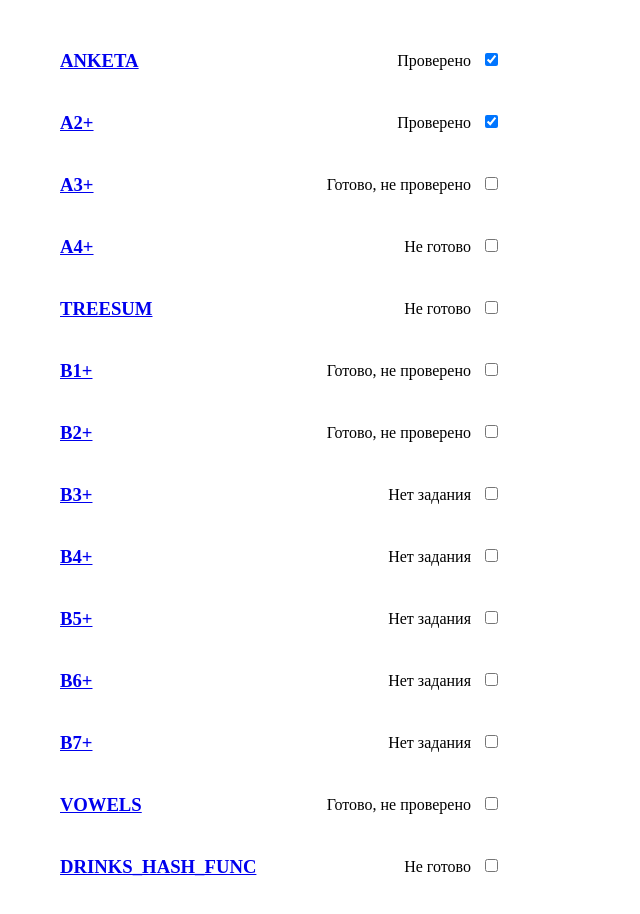
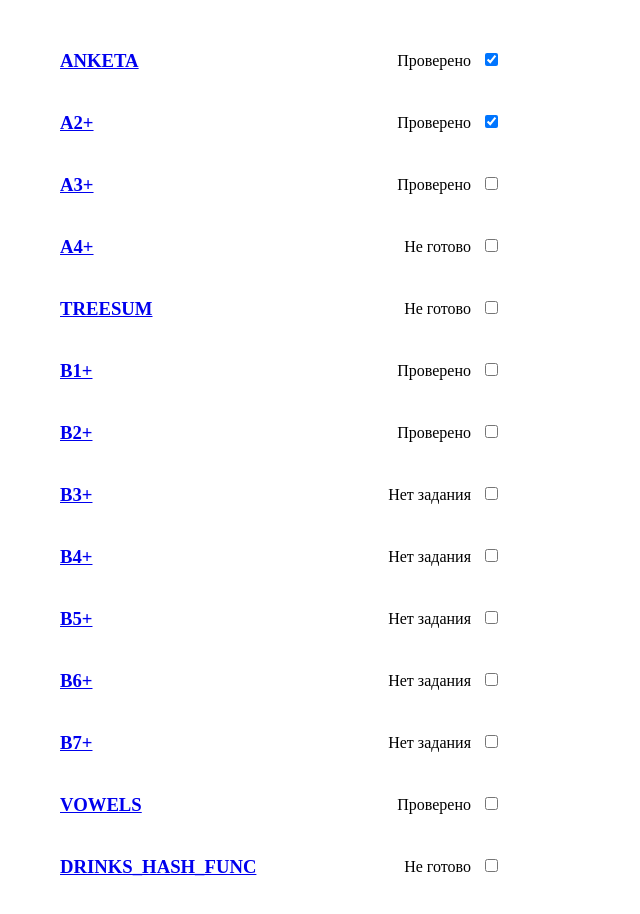
Before and after one commit to AlexeyShikalchik/AlexeyShikalchik, a plain HTML site: page index.html in a window 1280 px wide. Shown: the whole page, without its empty margins (0-640 px from the left). Drawn offline with Linux system fonts and the light colour scheme.

Commit message:
checked HomeWorks

```diff
--- a/index.html
+++ b/index.html
@@ -26,7 +26,7 @@
         <div class="hometask">
             <h3><a href="./html/a3.html">A3+</a></h3>
             <div class="checkResult">
-                <label for="a3">Готово, не проверено</label>
+                <label for="a3">Проверено</label>
                 <input type="checkbox" name="" id="a3">
             </div>
         </div>
@@ -47,14 +47,14 @@
         <div class="hometask">
             <h3><a href="./html/b1.html">B1+</a></h3>
             <div class="checkResult">
-                <label for="b1">Готово, не проверено</label>
+                <label for="b1">Проверено</label>
                 <input type="checkbox" name="" id="b1">
             </div>
         </div>
         <div class="hometask">
             <h3><a href="./html/b2.html">B2+</a></h3>
             <div class="checkResult">
-                <label for="b2">Готово, не проверено</label>
+                <label for="b2">Проверено</label>
                 <input type="checkbox" name="" id="b2">
             </div>
         </div>
@@ -96,7 +96,7 @@
         <div class="hometask">
             <h3><a href="./html/vowels.html">VOWELS</a></h3>
             <div class="checkResult">
-                <label for="vowels">Готово, не проверено</label>
+                <label for="vowels">Проверено</label>
                 <input type="checkbox" name="" id="vowels">
             </div>
         </div>
```
